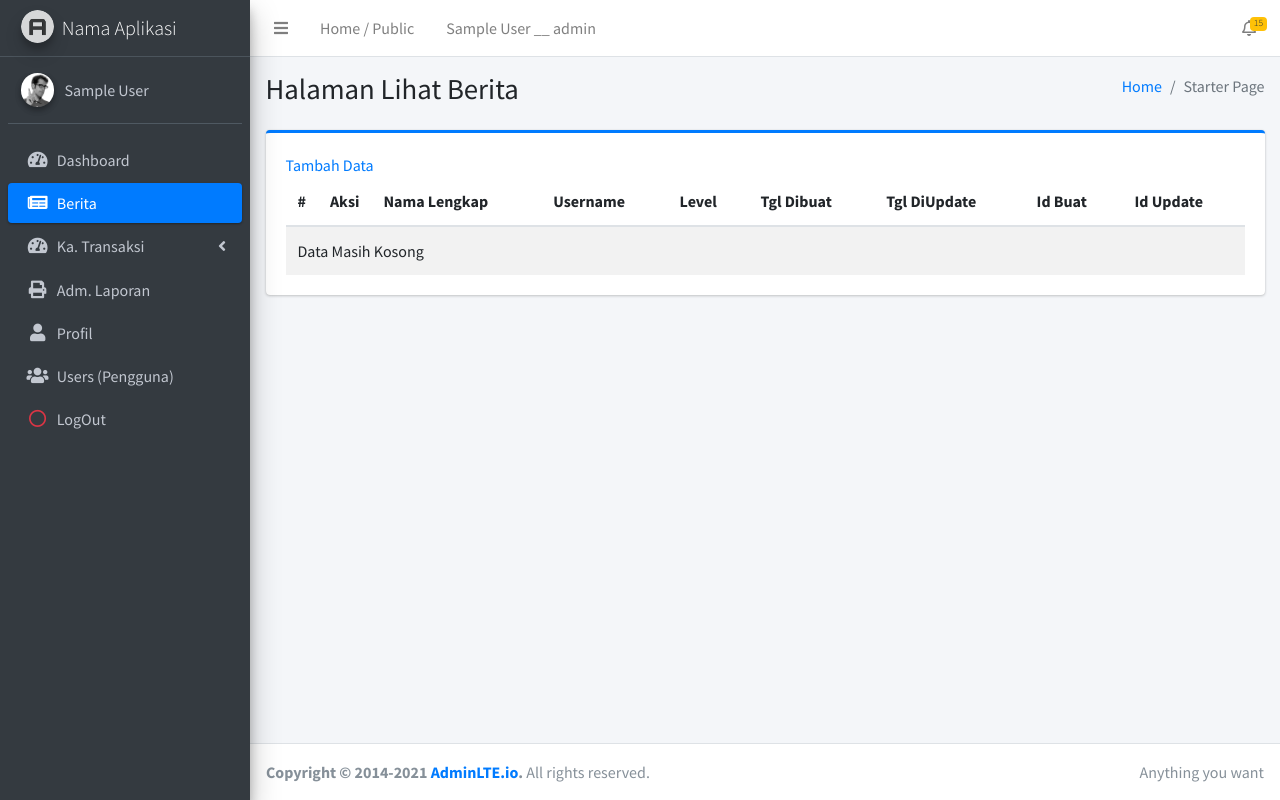
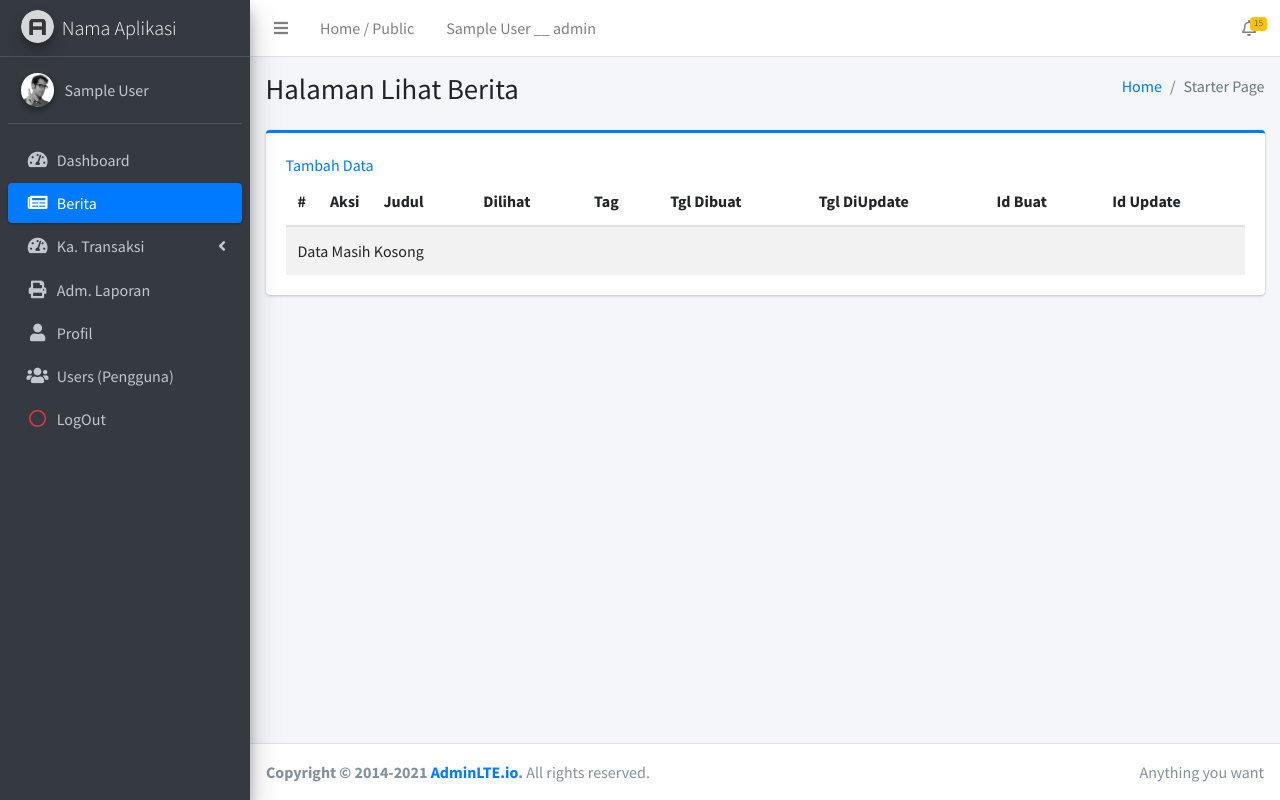
Before and after one commit to zuzubaidillah/ci3-perhitungan-laba, a CodeIgniter app: page /ci3-perhitungan-laba/admin/berita in a window 1280 px wide. Run offline with CodeIgniter, Linux system fonts and the light colour scheme; the visitor is signed in with stand-in values (Sample User, id 1); data that the repository does not hold is empty; some libraries are stand-ins or nearby versions.

Commit message:
menampilkan data berita dan menggunakan teknik slug di bagian judul

```diff
--- a/application/views/admin/berita/readv.php
+++ b/application/views/admin/berita/readv.php
@@ -33,9 +33,9 @@
                                     <tr>
                                         <th style="width: 10px">#</th>
                                         <th style="width: 40px">Aksi</th>
-                                        <th>Nama Lengkap</th>
-                                        <th>Username</th>
-                                        <th>Level</th>
+                                        <th>Judul</th>
+                                        <th>Dilihat</th>
+                                        <th>Tag</th>
                                         <th>Tgl Dibuat</th>
                                         <th>Tgl DiUpdate</th>
                                         <th>Id Buat</th>
@@ -44,16 +44,21 @@
                                 </thead>
                                 <tbody>
                                     <?php
-                                    if (count($dt)) {
+                                    if (count($dt) >= 1) {
+                                        // jika ada datanya
                                         $nomorUrut = 0;
                                         foreach ($dt as $value) {
                                             // menambahkan nomor urut
                                             $nomorUrut++;
 
-                                            $id_user = $value['id_user'];
-                                            $namaLengkap = $value['nama_depan'] . ' ' . $value['nama_belakang'];
-                                            $username = $value['username'];
-                                            $level = $value['level'];
+                                            $id_berita = $value['id_berita'];
+
+                                            $judul = $value['judul'];
+                                            $judulSlug = url_title($judul, "dash", true);
+                                            $linkJudul = "<a target='_blank' href='" . base_url('berita/' . $judulSlug) . "'>$judul</a>";
+
+                                            $dilihat = $value['dilihat'];
+                                            $tag = $value['tag'];
                                             $tgl_buat = $value['tgl_buat'];
                                             $tgl_update = $value['tgl_update'];
                                             $id_buat = $value['id_buat'];
@@ -62,15 +67,15 @@
                                     <tr>
                                         <td><?= $nomorUrut; ?></td>
                                         <td>
-                                            <a href="<?= base_url() ?>admin/users/update/<?= $id_user; ?>"
+                                            <a href="<?= base_url() ?>admin/users/update/<?= $id_berita; ?>"
                                                 class="btn btn-warning btn-sm">Edit</a>
                                             <button
-                                                onclick="clickHapus('<?= base_url() ?>admin/users/proses_delete/<?= $id_user; ?>')"
+                                                onclick="clickHapus('<?= base_url() ?>admin/users/proses_delete/<?= $id_berita; ?>')"
                                                 class="btn btn-danger btn-sm">Hapus</button>
                                         </td>
-                                        <td><?= $namaLengkap; ?></td>
-                                        <td><?= $username; ?></td>
-                                        <td><?= $level; ?></td>
+                                        <td><?= $linkJudul; ?></td>
+                                        <td><?= $dilihat; ?></td>
+                                        <td><?= $tag; ?></td>
                                         <td><?= $tgl_buat; ?></td>
                                         <td><?= $tgl_update; ?></td>
                                         <td>
```
